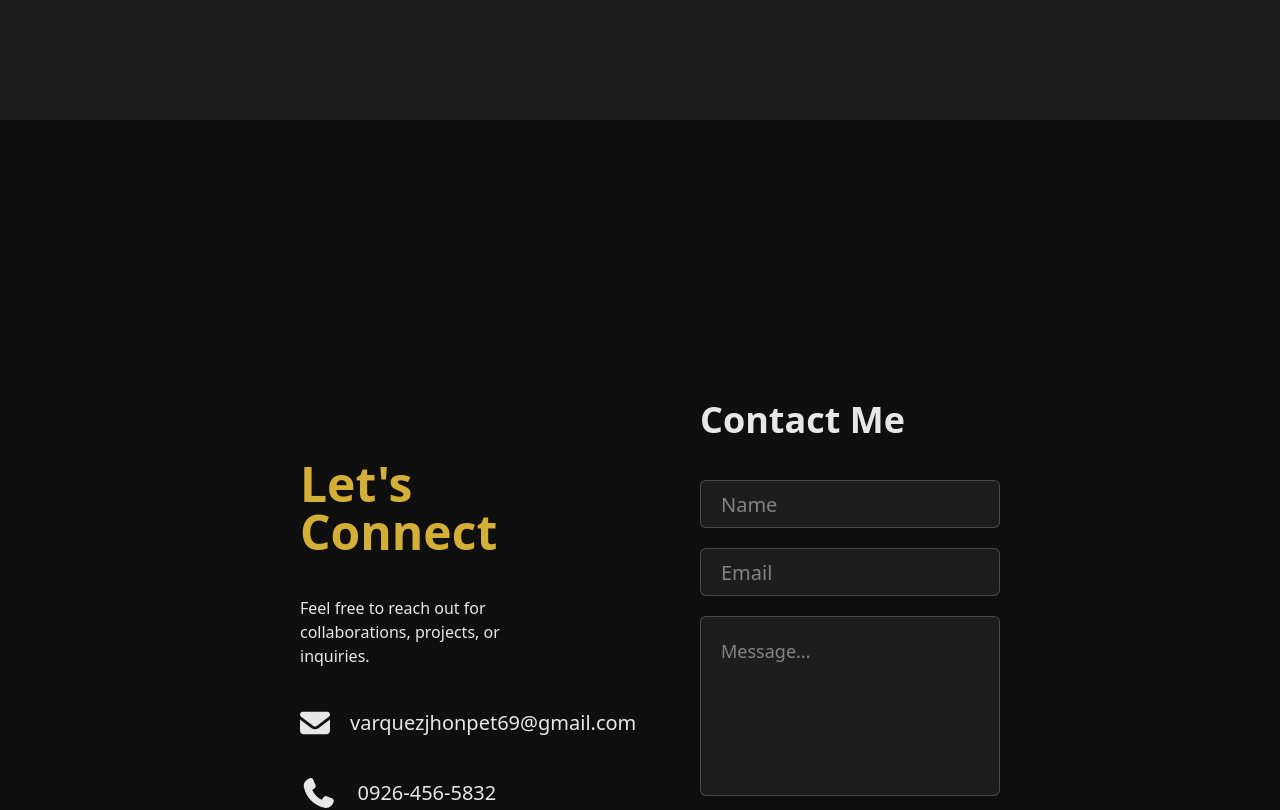
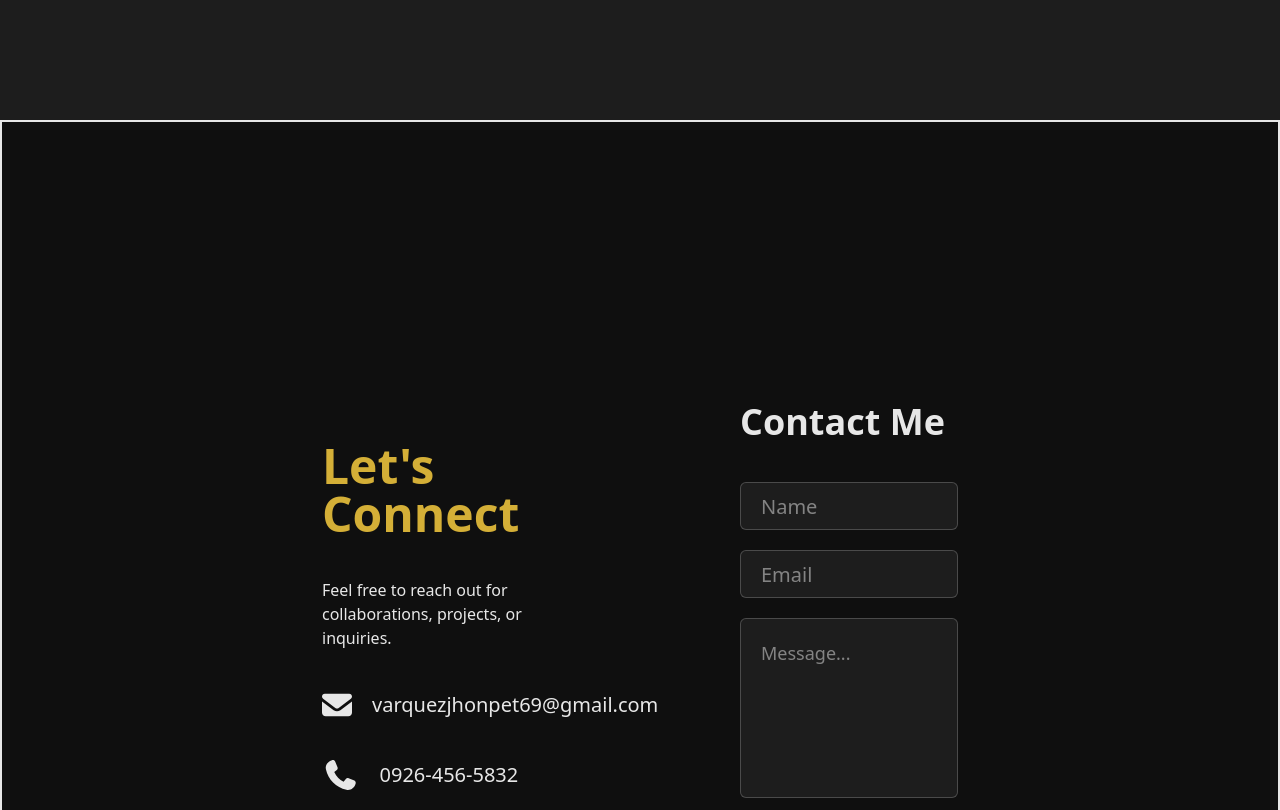
Before and after one commit to lawrencemacababayao2/client1-Portfolio, a React (Vite) app: page / in a window 1280 px wide. Shown: the part 3920-4730 px from the top of the page. Built offline with nearby package versions, Linux system fonts and the light colour scheme.

Commit message:
portfolio

```diff
--- a/src/pages/Portfolio.jsx
+++ b/src/pages/Portfolio.jsx
@@ -330,8 +330,8 @@ const Portfolio = () => {
         <h1 className="text-4xl font-bold text-[#D4AF37]">My Achievements</h1>
       </section>
 
-      <section ref={contactRef} className="bg-[#0F0F0F] w-full h-fit flex-col items-center pt-30 grid grid-cols-1 md:grid-cols-2 p-5 md:p-70 gap-30 text-white/90 pb-10">
-        <div className="w-full h-120 p-5">
+      <section ref={contactRef} className="bg-[#0F0F0F] w-full h-fit flex-col items-center pt-30 grid grid-cols-1 md:grid-cols-2 p-5 md:p-70 gap-30 text-white/90 pb-10 border-2">
+        <div className="w-full h-120 p-10 pt-0">
           <h1 className="text-5xl font-bold text-[#D4AF37] mt-10">Let's Connect</h1>
           <p className="pt-10">Feel free to reach out for collaborations, projects, or inquiries.</p>
 
@@ -366,7 +366,7 @@ const Portfolio = () => {
           </div>
 
         </div>
-        <form className="w-full h-120">
+        <form className="w-full h-120 p-10 pt-0">
           <h1 className="text-4xl font-bold text-white/90">Contact Me</h1>
           <input
           type="text"
```
